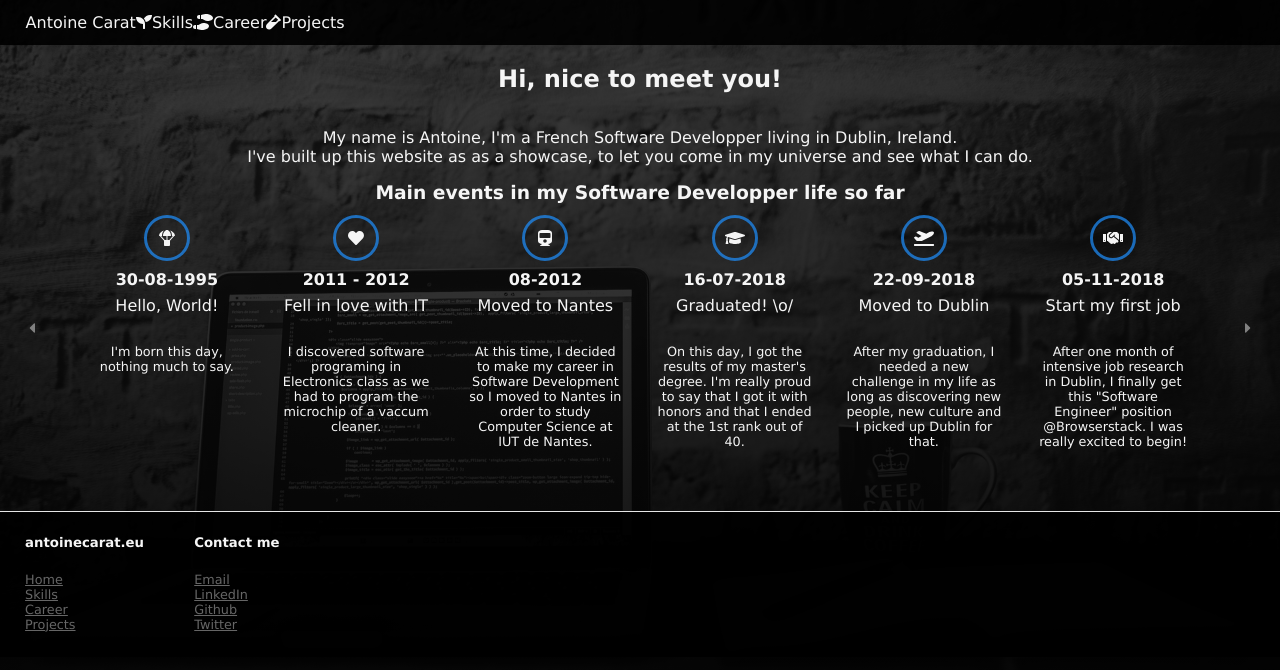
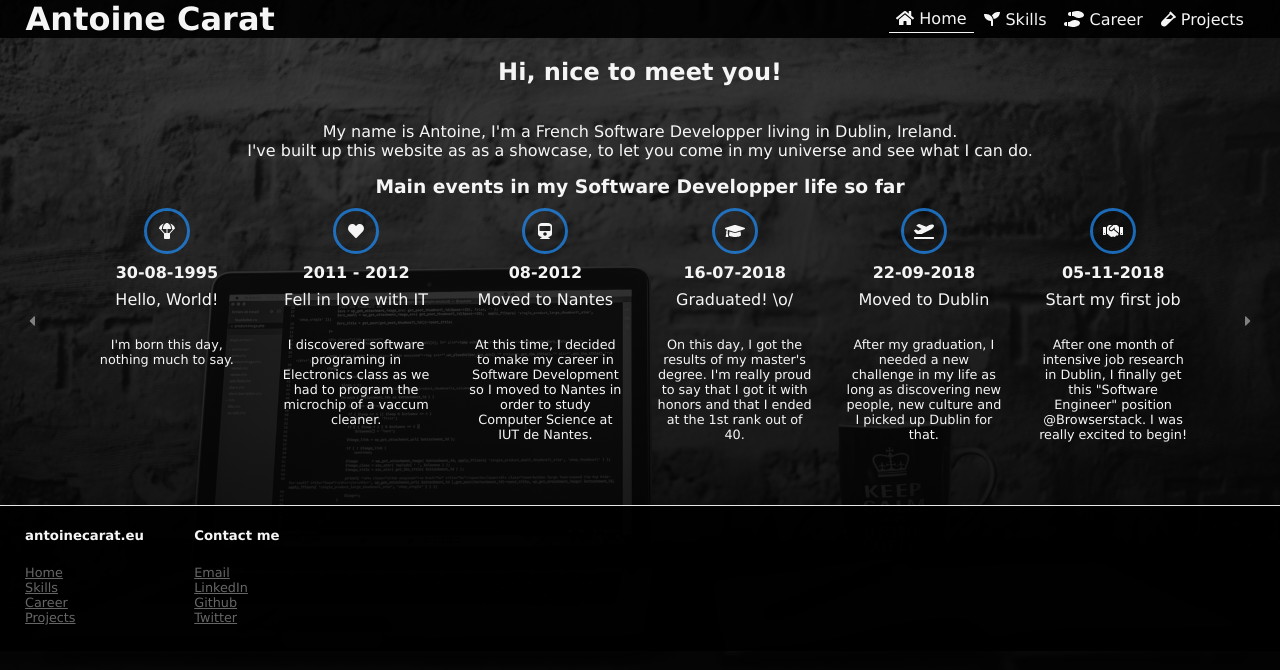
Before and after one commit to antoinecarat/antoinecarat.eu, a Vue app: page / in a window 1280 px wide. Shown: the top 670 px of the page. Built offline with nearby package versions, Linux system fonts and the light colour scheme.

Commit message:
Removing Bulma - Navbar

```diff
--- a/src/App.vue
+++ b/src/App.vue
@@ -1,50 +1,12 @@
 <template>
   <section class="container">
     <nav class="navbar container is-row">
-      <div class="navbar-brand">
-        <span class="navbar-item">
-          <a class="" @click="$router.push('/')">
-            <span class="title">Antoine Carat</span>
-          </a>
-        </span>
-        <span class="navbar-burger burger" :class="{'is-active': showBurgerMenu}" data-target="navbarMenu" @click="toggleBurgerMenu()">
-          <span></span>
-          <span></span>
-          <span></span>
-        </span>
-      </div>
-      <div id="navbarMenu" class="navbar-menu">
-        <div class="navbar-end">
-          <span class="navbar-item">
-              <a class="button is-white is-outlined" @click="$router.push('/skills')">
-                  <span class="icon">
-                    <font-awesome-icon icon='seedling' />
-                  </span>
-                  <span>Skills</span>
-              </a>
-          </span>
-          <span class="navbar-item">
-              <a class="button is-white is-outlined" @click="$router.push('/career')">
-                  <span class="icon">
-                      <font-awesome-icon icon='shoe-prints' />
-                  </span>
-                  <span>Career</span>
-              </a>
-          </span>
-          <span class="navbar-item">
-              <a class="button is-white is-outlined" @click="$router.push('/projects')">
-                  <span class="icon">
-                      <font-awesome-icon icon='vial' />
-                  </span>
-                  <span>Projects</span>
-              </a>
-          </span>
-        </div>
-      </div>
-      <div id="burgerMenu" class="navbar has-text-centered" v-show="showBurgerMenu">
-        <p><a @click="switchTab('/skills')">Skills</a></p>
-        <p><a @click="switchTab('/career')">Career</a></p>
-        <p><a @click="switchTab('/projects')">Projects</a></p>
+      <h1 class="navbar-title" @click="$router.push('/')">Antoine Carat</h1>
+      <div class="navbar-menu container is-row is-centered is-third">
+        <a class="button navbar-menu-item" @click="$router.push('/')" :class="{'is-active': isCurrentPath('/')}"><font-awesome-icon icon='home' /> Home</a>
+        <a class="button navbar-menu-item" @click="$router.push('/skills')" :class="{'is-active': isCurrentPath('/skills')}"><font-awesome-icon icon='seedling' /> Skills</a>
+        <a class="button navbar-menu-item" @click="$router.push('/career')" :class="{'is-active': isCurrentPath('/career')}"><font-awesome-icon icon='shoe-prints' /> Career</a>
+        <a class="button navbar-menu-item" @click="$router.push('/projects')" :class="{'is-active': isCurrentPath('/projects')}"> <font-awesome-icon icon='vial' /> Projects</a>
       </div>
     </nav>
     <router-view></router-view>
@@ -77,6 +39,10 @@ export default {
     }
   },
   methods: {
+    isCurrentPath(path) {
+      console.log(this.$route.path + " :: " + path);
+      return this.$route.path == path;
+    },
     toggleBurgerMenu() {
       this.showBurgerMenu = !this.showBurgerMenu;
     },
@@ -94,7 +60,26 @@ export default {
 <style lang="scss">
 .navbar {
   background: rgba(0, 0, 0, 0.9);
-  padding: 1% 2%;
+  justify-content: space-between;
+  padding:  0 2%;
+
+  .navbar-title {
+    font-size: 2rem;
+    margin: 0;
+    cursor: pointer;
+  }
+
+  .navbar-menu {
+
+    .navbar-menu-item {
+      &:hover,
+      &.is-active {
+        background: transparent;
+        border-bottom: 1px solid whitesmoke;
+      }
+    }
+  }
+
 }
 
 .footer {
--- a/src/assets/sass/main.scss
+++ b/src/assets/sass/main.scss
@@ -1,7 +1,7 @@
-//@import "bulma";
-//@import "bulma-extensions/bulma-steps";
-//@import "bulma-extensions/bulma-timeline";
-//@import "bulma-extensions/bulma-slider";
+// @import "bulma";
+// @import "bulma-extensions/bulma-steps";
+// @import "bulma-extensions/bulma-timeline";
+// @import "bulma-extensions/bulma-slider";
 
 body {
     background: linear-gradient( rgba(0, 0, 0, 0.7), rgba(0, 0, 0, 0.8), rgba(0, 0, 0, 0.9), rgba(0, 0, 0, 1) ), url('../../../static/bwmaccoffee.jpeg') no-repeat center center fixed;
@@ -17,6 +17,22 @@ body {
     display: flex;
     flex-flow: column;
 
+    &.is-three-quarters {
+        width: 75%;
+    }
+
+    &.is-half {
+        width: 50%;
+    }
+
+    &.is-third {
+        width: 30%;
+    }
+
+    &.is-quarter {
+        width: 25%;
+    }
+
     &.is-centered {
         justify-content: center;
         align-items: center;
@@ -25,5 +41,17 @@ body {
 
     &.is-row {
         flex-flow: row;
+        align-items: center;
+
+        &.is-centered {
+            justify-content: space-evenly;
+        }
     }
 }
+
+.button {
+    cursor: pointer;
+    padding: 1% 2%;
+    background: transparent;
+    color: whitesmoke;
+}
--- a/src/main.js
+++ b/src/main.js
@@ -6,9 +6,9 @@ import router from './router'
 import store from './store'
 
 import { library } from '@fortawesome/fontawesome-svg-core'
-import { faSeedling, faShoePrints, faVial, faComment, faComments, faParachuteBox, faTrain, faGraduationCap, faPlaneDeparture, faHeart, faSearch, faHandshake, faCaretLeft, faCaretRight } from '@fortawesome/free-solid-svg-icons'
+import { faSeedling, faShoePrints, faVial, faComment, faComments, faParachuteBox, faTrain, faGraduationCap, faPlaneDeparture, faHeart, faSearch, faHandshake, faCaretLeft, faCaretRight, faHome } from '@fortawesome/free-solid-svg-icons'
 import { FontAwesomeIcon } from '@fortawesome/vue-fontawesome'
-library.add(faSeedling, faShoePrints, faVial, faComment, faComments, faParachuteBox, faTrain, faGraduationCap, faPlaneDeparture, faHeart, faSearch, faHandshake, faCaretLeft, faCaretRight)
+library.add(faSeedling, faShoePrints, faVial, faComment, faComments, faParachuteBox, faTrain, faGraduationCap, faPlaneDeparture, faHeart, faSearch, faHandshake, faCaretLeft, faCaretRight, faHome)
 Vue.component('font-awesome-icon', FontAwesomeIcon)
 
 
```
